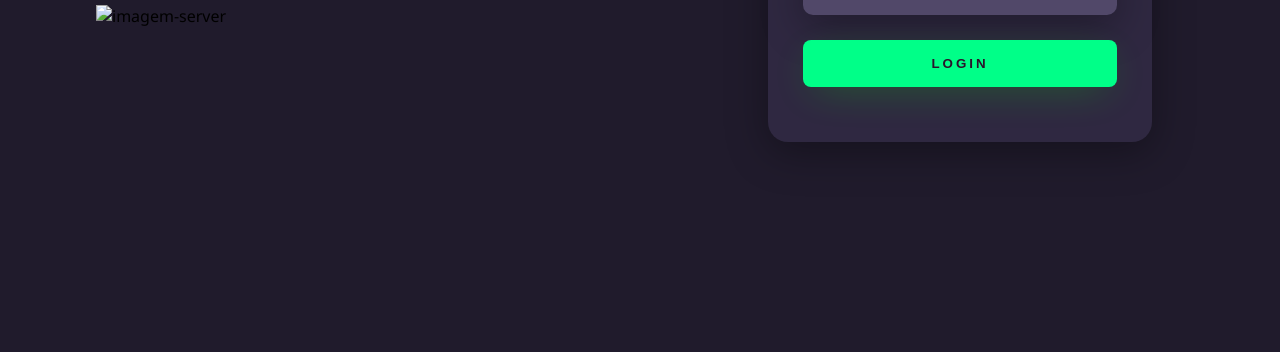
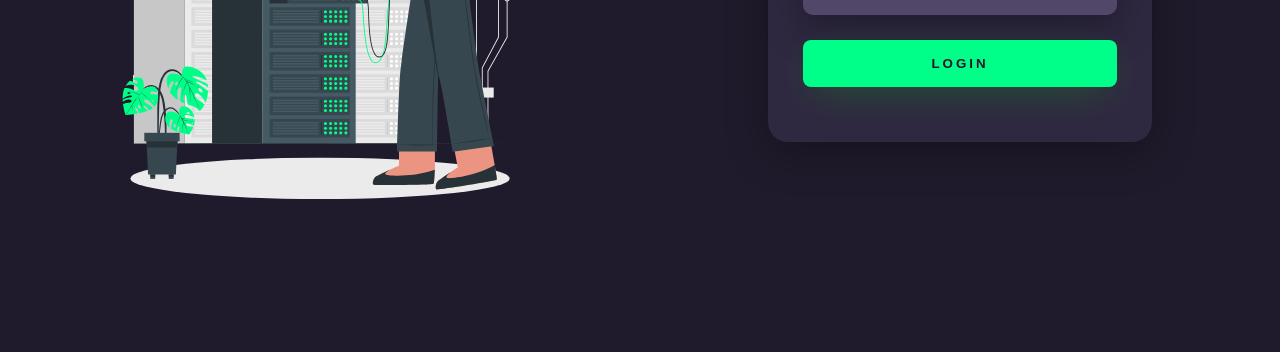
Before and after one commit to MohaRahal/Login-Landing-Page, a plain HTML site: page index.html in a window 1280 px wide. Shown: the part 448-800 px from the top of the page. Drawn offline with Linux system fonts and the light colour scheme.

Commit message:
Update index.html

```diff
--- a/index.html
+++ b/index.html
@@ -12,7 +12,7 @@
     <div class="main-login">
         <div class="left-login">
             <h1>Faca Login<br> E entre para o nosso time</h1>
-            <img src="/img/Server-cuate.svg" class="left-imagem" alt="imagem-server">
+            <img src="Server-cuate.svg" class="left-imagem" alt="imagem-server">
         </div>
         <div class="right-login">
             <div class="card-login">
```
